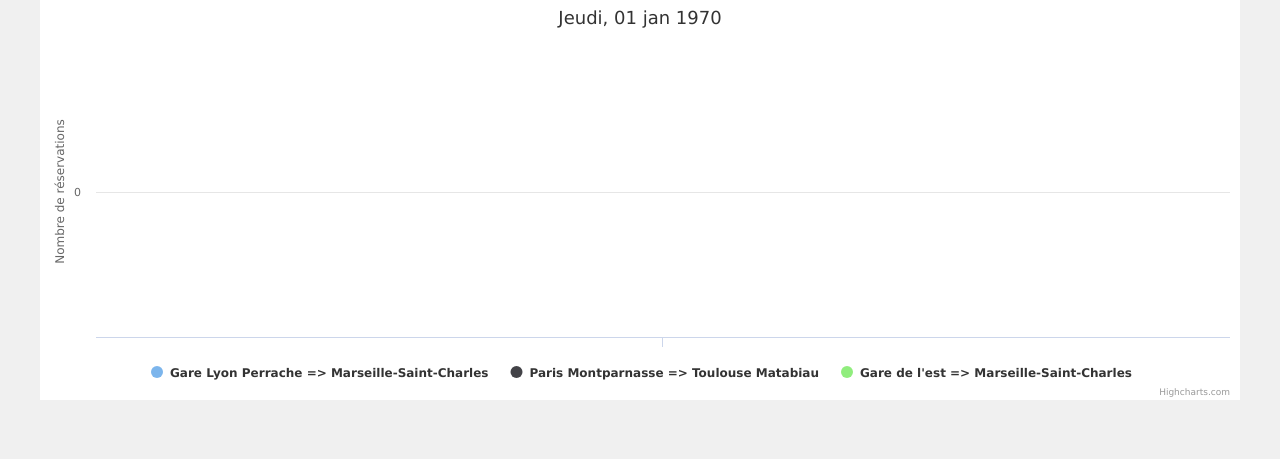
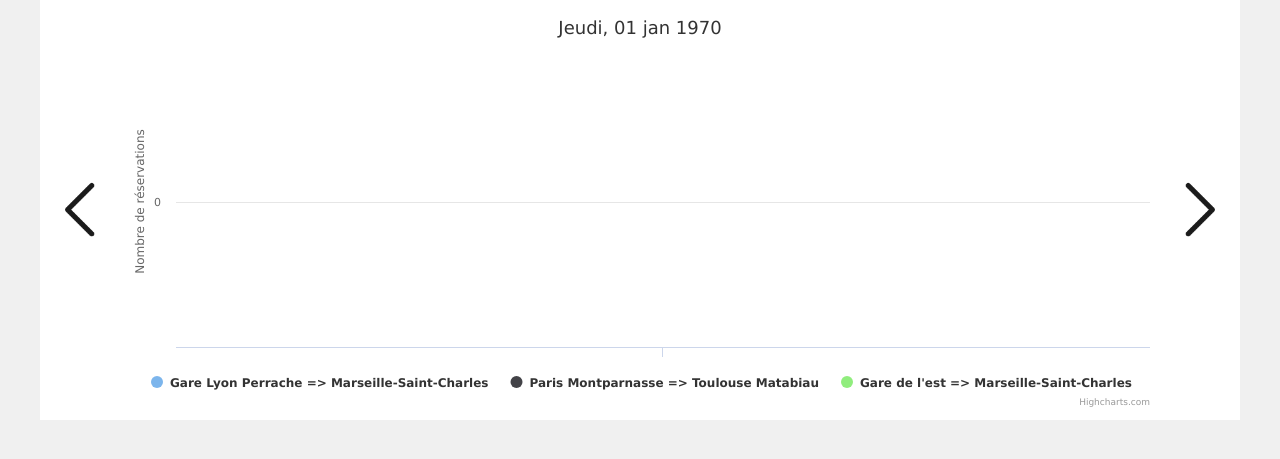
Before and after one commit to aeomath/reservations-Adam-Benabou, a Django app: page /charts/reservations/1 in a window 1280 px wide. Shown: the part 106-565 px from the top of the page. Run offline with Django 4.2, Linux system fonts and the light colour scheme; data comes from the database, SQL or seed files in the repository; some libraries are stand-ins or nearby versions.

Commit message:
Ajout de navigation d' un jour a l'autre dans la visualisation des graphes des reservations des trajets par jour

```diff
--- a/reservations/booking/templates/booking/charts.html
+++ b/reservations/booking/templates/booking/charts.html
@@ -2,6 +2,7 @@
 {%block title%}Creer passager{%endblock%}
 {%block en_tete%}{%endblock%}
 
+{% load static %}
 {% load bootstrap5%}
 {% bootstrap_css %}
 {% bootstrap_javascript %}
@@ -10,9 +11,19 @@
 {%block content%}
 
     <script src="https://code.highcharts.com/highcharts.js"></script>
-
-    <div id="container" style="width:100%; height:400px;"></div>
-
+    <div style="display: flex; justify-content: space-between; align-items: center; background-color: white; padding-top: 10px; padding-bottom: 10px;">
+        <span>
+            <a href="{%url 'chart_reservations_par_jour' chart_info.timestamp|add:"-86400" %}">
+                <img src="{%static 'booking/images/chevron-left.png'%}" width="80" height="80" alt="">
+            </a>
+        </span>
+        <span id="container" style="width:100%; height:400px;"></span>
+        <span>
+            <a href="{%url 'chart_reservations_par_jour' chart_info.timestamp|add:"+86400" %}">
+                <img src="{%static 'booking/images/chevron-left.png'%}" width="80" height="80" alt="" style="transform: scaleX(-1);">
+            </a>
+        </span>
+    </div>
     <script>
         document.addEventListener('DOMContentLoaded', function () {
             Highcharts.chart('container', {
--- a/reservations/booking/views.py
+++ b/reservations/booking/views.py
@@ -170,6 +170,7 @@ def chart_reservations_par_jour(request, timestamp):
     data = []
 
     chart_info = {
+        'timestamp': timestamp,
         'type': 'column',
         'title': dateformat.format(res_date, "l, d M Y").lower().capitalize(),
         'y_axis_label' : "Nombre de réservations"
@@ -177,7 +178,7 @@ def chart_reservations_par_jour(request, timestamp):
     for trajet in trajets:
         data.append([f"{trajet.gare_depart} => {trajet.gare_arrivee}", Trajet.nb_reservations_par_jour(trajet, res_date)])
 
-    #chart_info['categories'] = [date.strftime("%d/%m/%Y")]
+    #chart_info['categories'] = [res_date.strftime("%d/%m/%Y")]
     chart_info['data'] = data
 
     return render(request, 'booking/charts.html', {'chart_info': chart_info})
```
Also changed, not shown: reservations/booking/static/booking/images/chevron-left.png (added).
